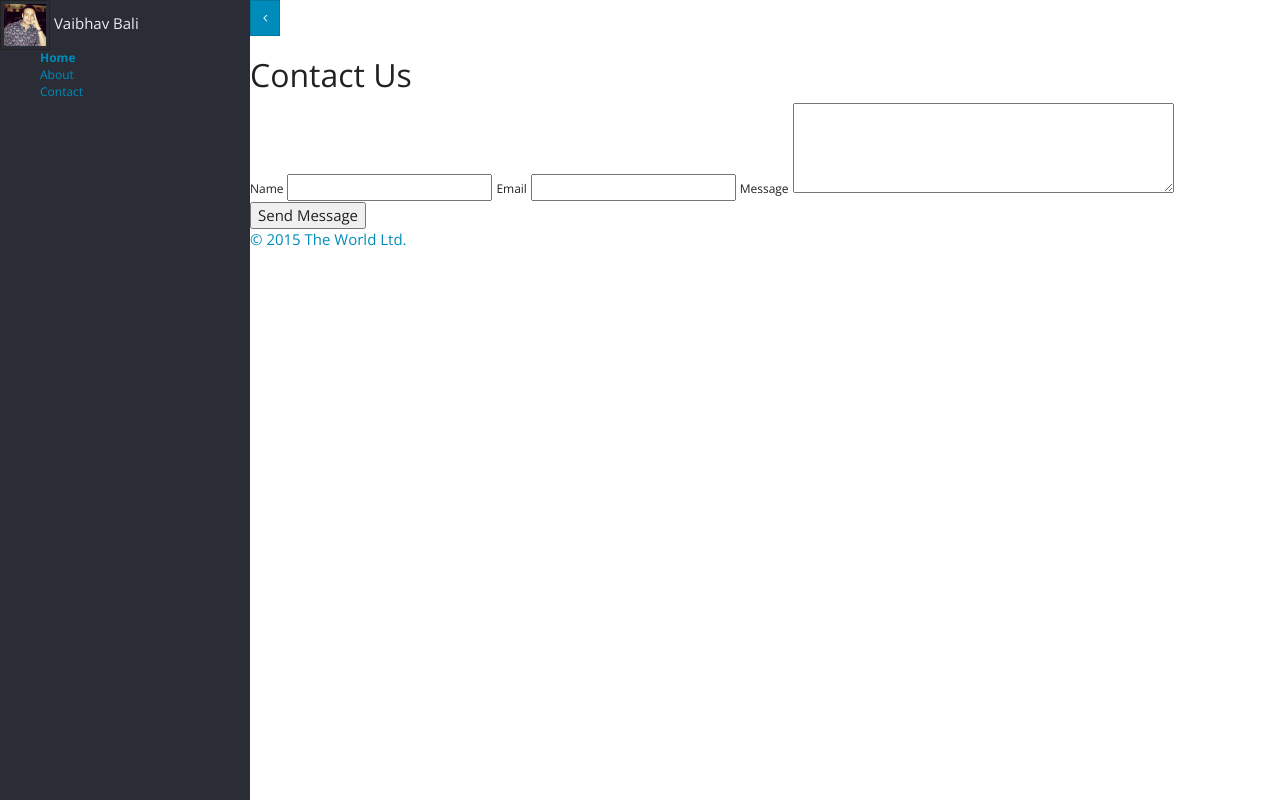
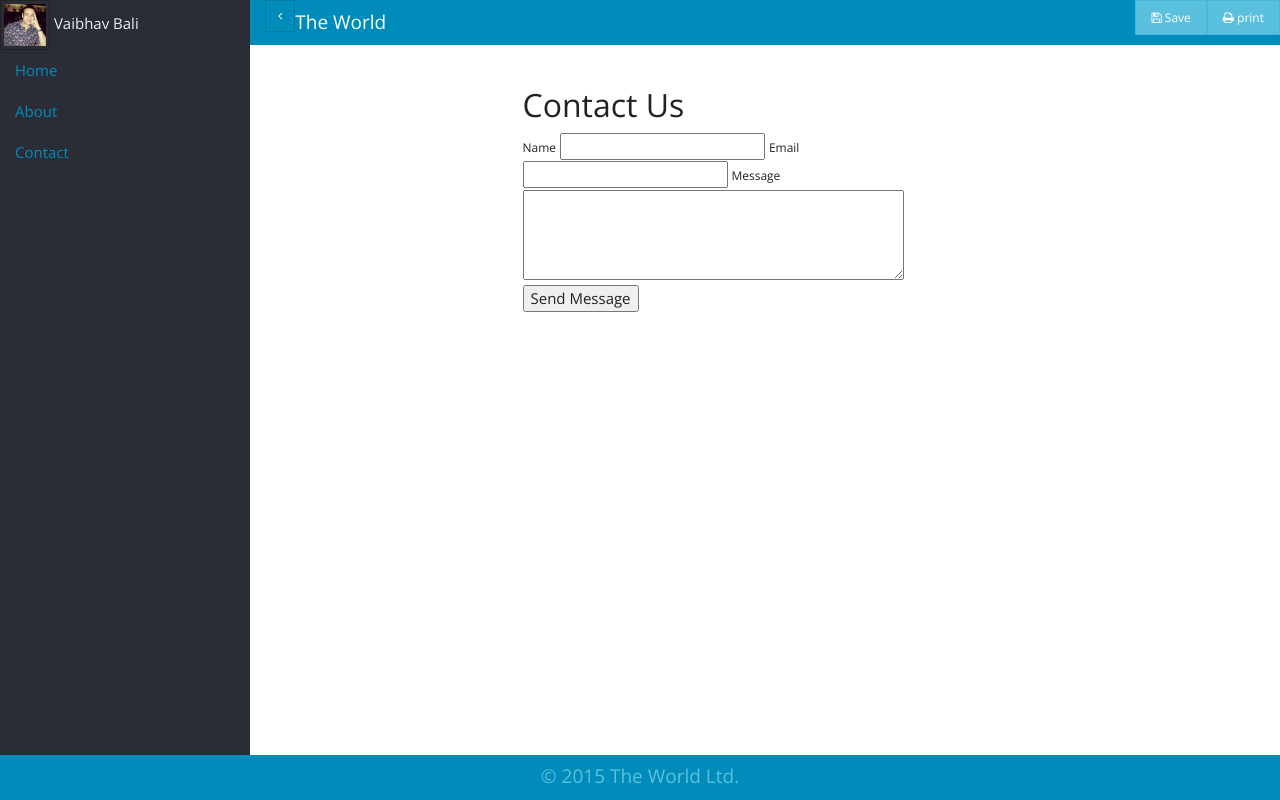
Before and after one commit to vibsbali/WebApiWithMvc6, an ASP.NET Core app: template TheWorld/src/TheWorld/Views/App/Contact.cshtml in a window 1280 px wide. Run offline with ASP.NET Core 8, Linux system fonts and the light colour scheme; the template is opened without the code that fills it, so the values that code supplies are empty; some libraries are stand-ins or nearby versions.

Commit message:
Added row and col-md classes on index and contact-us pages

```diff
--- a/TheWorld/src/TheWorld/Views/App/Contact.cshtml
+++ b/TheWorld/src/TheWorld/Views/App/Contact.cshtml
@@ -9,6 +9,8 @@
 }
 
 
+<div class="row">
+    <div class="col-md-6 col-md-offset-3">
         <h2>
             Contact Us
         </h2>
@@ -32,3 +34,5 @@
                 <input type="submit" value="Send Message" />
             </div>
         </form>
+    </div>
+</div>
--- a/TheWorld/src/TheWorld/Views/Shared/_Layout.cshtml
+++ b/TheWorld/src/TheWorld/Views/Shared/_Layout.cshtml
@@ -13,22 +13,46 @@
         <img class="headshot" src="~/img/vbali.jpg" title="Vaibhav Bali" />
         <span id="username">Vaibhav Bali</span>
 
-        <ul class="menu">
+        <ul class="nav">
             <li class="active"><a asp-controller="App" asp-action="Index">Home</a></li>
             <li><a asp-controller="App" asp-action="About">About</a></li>
             <li><a asp-controller="App" asp-action="Contact">Contact</a></li>
         </ul>
     </div>
     <div id="wrapper">
-        <div id="main">
-            <button id="sidebarToggle" class="btn btn-primary btn-sm">
-                <i class="fa fa-angle-left"></i>
-            </button>
+        <nav class="navbar navbar-inverse">
+            <div class="container-fluid">
+                <ul class="nav navbar-nav navbar-left">
+                    <li>
+                        <button id="sidebarToggle" class="btn btn-primary btn-sm">
+                            <i class="fa fa-angle-left"></i>
+                        </button>
+                    </li>
+                </ul>
+                <a asp-controller="App" asp-action="Index" class="navbar-brand">The World</a>
 
+                <ul class="nav navbar-nav navbar-right">
+                    <li>
+                        <a href="#" class="btn btn-sm btn-info">
+                            <i class="fa fa-save"></i> Save
+                        </a>
+                    </li>
+                    <li>
+                        <a href="#" class="btn btn-sm btn-info">
+                            <i class="fa fa-print"></i> print
+                        </a>
+                    </li>
+                </ul>
+            </div>
+
+        </nav>
+        <div id="main" class="container-fluid">
             @RenderBody()
         </div>
-        <div id="footer">
-            <p class="text-primary">&copy; 2015 The World Ltd.</p>
+        <div class="navbar navbar-inverse navbar-fixed-bottom">
+            <div id="footer" class="container-fluid">
+                <h4 class="text-center text-info">&copy; 2015 The World Ltd.</h4>
+            </div>
         </div>
     </div>
 
```
Also changed, not shown: TheWorld/src/TheWorld/Views/App/Index.cshtml (+12 -3 lines). Lines whose indentation alone changed are shown as unchanged.
